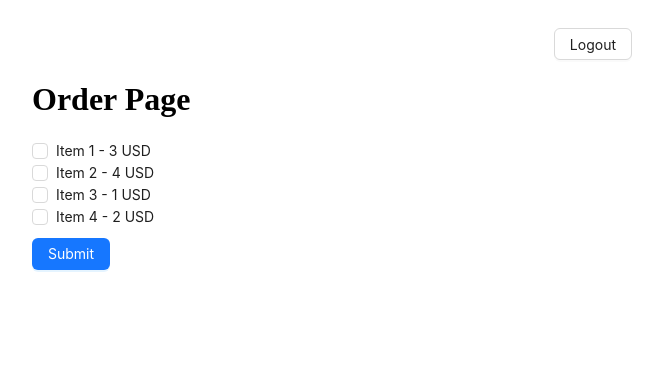
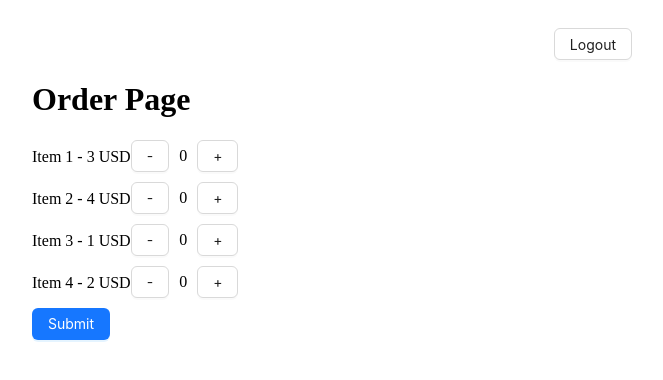
Before and after one commit to hbtpoprock/nextjs-frontend, a Next.js app: page /order in a window 1280 px wide. Shown: the top 380 px of the page, without its empty margins (308-971 px from the left). Built offline with nearby package versions, Linux system fonts and the light colour scheme; sample sign-in values are in the browser's storage.

Commit message:
add quantity buttons

```diff
--- a/pages/order.js
+++ b/pages/order.js
@@ -1,7 +1,8 @@
+// pages/order.js
 import { useState, useEffect } from "react";
 import { useRouter } from "next/router";
 import ProtectedRoute from "../components/ProtectedRoute";
-import { Checkbox, Button } from "antd";
+import { Button } from "antd";
 
 const items = {
   1: { name: "Item 1", price: 3 },
@@ -13,45 +14,31 @@ const items = {
 const OrderPage = () => {
   const router = useRouter();
   const [responseData, setResponseData] = useState(null);
-  const [selectedItems, setSelectedItems] = useState([]);
+  const [selectedQuantities, setSelectedQuantities] = useState({});
   const [totalPrice, setTotalPrice] = useState(0);
-  const [itemToggles, setItemToggles] = useState({
-    1: false,
-    2: false,
-    3: false,
-    4: false,
-  });
 
-  useEffect(() => {
-    // Add any additional logic you need when the order page loads
-  }, []);
-
-  const handleToggle = (itemId) => {
-    setItemToggles((prevToggles) => ({
-      ...prevToggles,
-      [itemId]: !prevToggles[itemId],
+  const handleQuantityChange = (itemId, quantity) => {
+    setSelectedQuantities((prevQuantities) => ({
+      ...prevQuantities,
+      [itemId]: quantity,
     }));
   };
 
   const handleSubmit = async () => {
-    const selectedItemsArray = Object.entries(itemToggles)
-      .filter(([itemId, isSelected]) => isSelected)
-      .map(([itemId]) => Number(itemId));
+    const selectedItemsArray = Object.entries(selectedQuantities)
+      .filter(([_, quantity]) => quantity > 0)
+      .map(([itemId, quantity]) => ({ [itemId]: quantity }));
 
-    // Update the state with the selected items
-    setSelectedItems(selectedItemsArray);
-
-    // Calculate total price
+    // Update the state with the total price
     const newTotalPrice = selectedItemsArray.reduce(
-      (total, itemId) => total + items[itemId].price,
+      (total, item) =>
+        total + items[Object.keys(item)[0]].price * Object.values(item)[0],
       0
     );
-
-    // Update the state with the total price
     setTotalPrice(newTotalPrice);
 
     // Log the selected items and total price to the console
-    console.log("Selected Items:", selectedItemsArray);
+    console.log("Selected Quantities:", selectedItemsArray);
     console.log("Total Price:", newTotalPrice);
 
     try {
@@ -122,39 +109,52 @@ const OrderPage = () => {
           <Button onClick={handleLogout}>Logout</Button>
         </div>
         <h1>Order Page</h1>
-        {/* Toggle buttons for items */}
         {Object.entries(items).map(([itemId, item]) => (
-          <div key={itemId}>
-            <Checkbox
-              checked={itemToggles[itemId]}
-              onChange={() => handleToggle(itemId)}
+          <div key={itemId} style={{ marginBottom: "10px" }}>
+            <span>
+              {item.name} - {item.price} USD
+            </span>
+            <Button
+              onClick={() =>
+                handleQuantityChange(
+                  itemId,
+                  selectedQuantities[itemId]
+                    ? selectedQuantities[itemId] - 1
+                    : 0
+                )
+              }
             >
-              {item.name} - {item.price} USD
-            </Checkbox>
+              -
+            </Button>
+            <span style={{ margin: "0 10px" }}>
+              {selectedQuantities[itemId] || 0}
+            </span>
+            <Button
+              onClick={() =>
+                handleQuantityChange(
+                  itemId,
+                  selectedQuantities[itemId]
+                    ? selectedQuantities[itemId] + 1
+                    : 1
+                )
+              }
+            >
+              +
+            </Button>
           </div>
         ))}
+        <Button type="primary" onClick={handleSubmit}>
+          Submit
+        </Button>
 
-        {/* Submit button on a new line */}
-        <div style={{ marginTop: "10px" }}>
-          <Button type="primary" onClick={handleSubmit}>
-            Submit
-          </Button>
-        </div>
-
-        {/* Display selected items and total price */}
-        {selectedItems.length > 0 && (
+        {Object.entries(selectedQuantities).length > 0 && (
           <div style={{ marginTop: "20px" }}>
-            <h3>Selected Items:</h3>
-            <ul>
-              {selectedItems.map((itemId) => (
-                <li key={itemId}>{items[itemId].name}</li>
-              ))}
-            </ul>
-            <h3>Total Price: {totalPrice} USD</h3>
+            <h3>Selected Quantities:</h3>
+            <pre>{JSON.stringify(selectedQuantities, null, 2)}</pre>
+            <h3>Total Price:</h3>
+            <p>{totalPrice} USD</p>
           </div>
         )}
-
-        {/* Your order page content goes here */}
       </div>
     </ProtectedRoute>
   );
```
